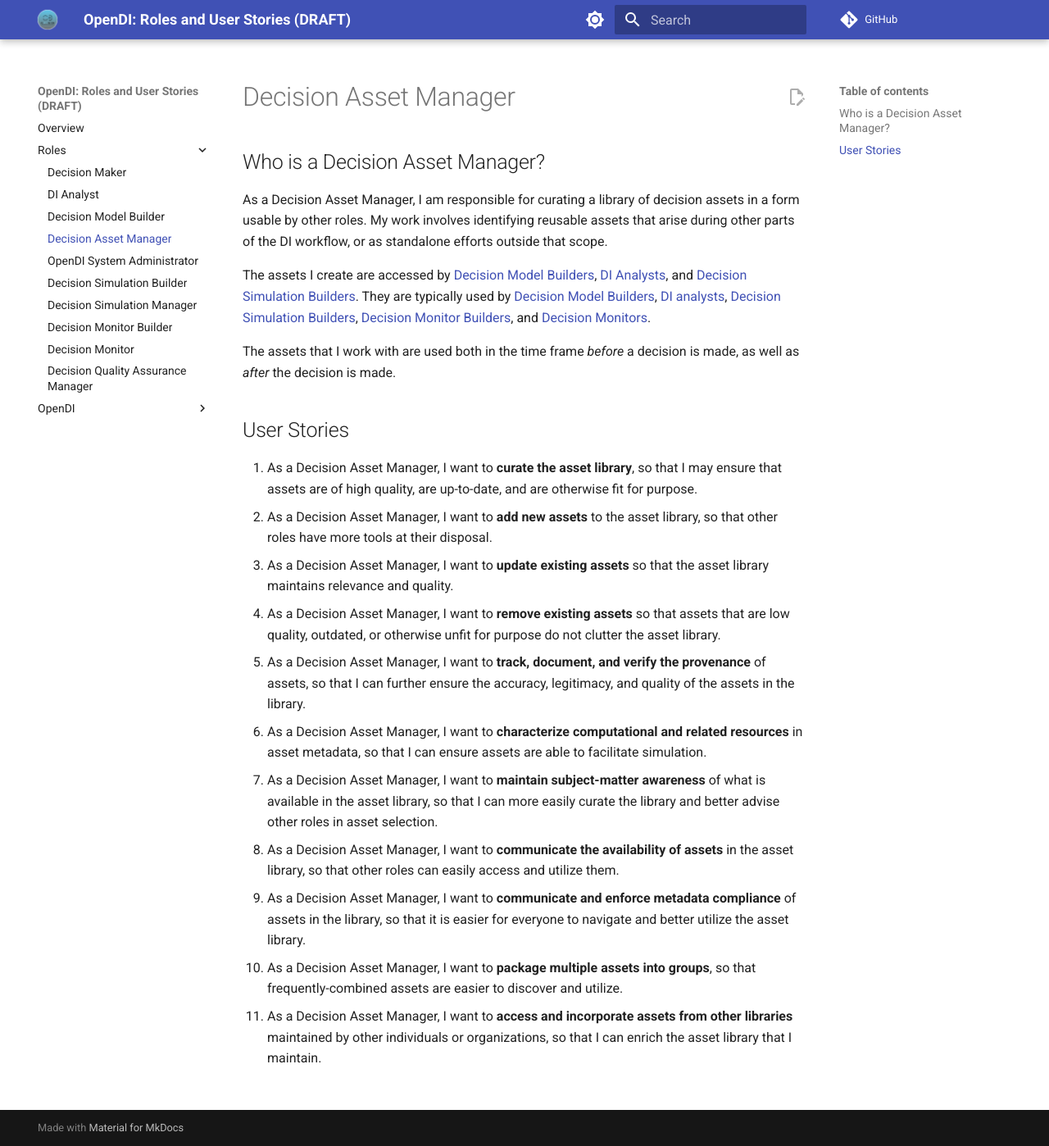
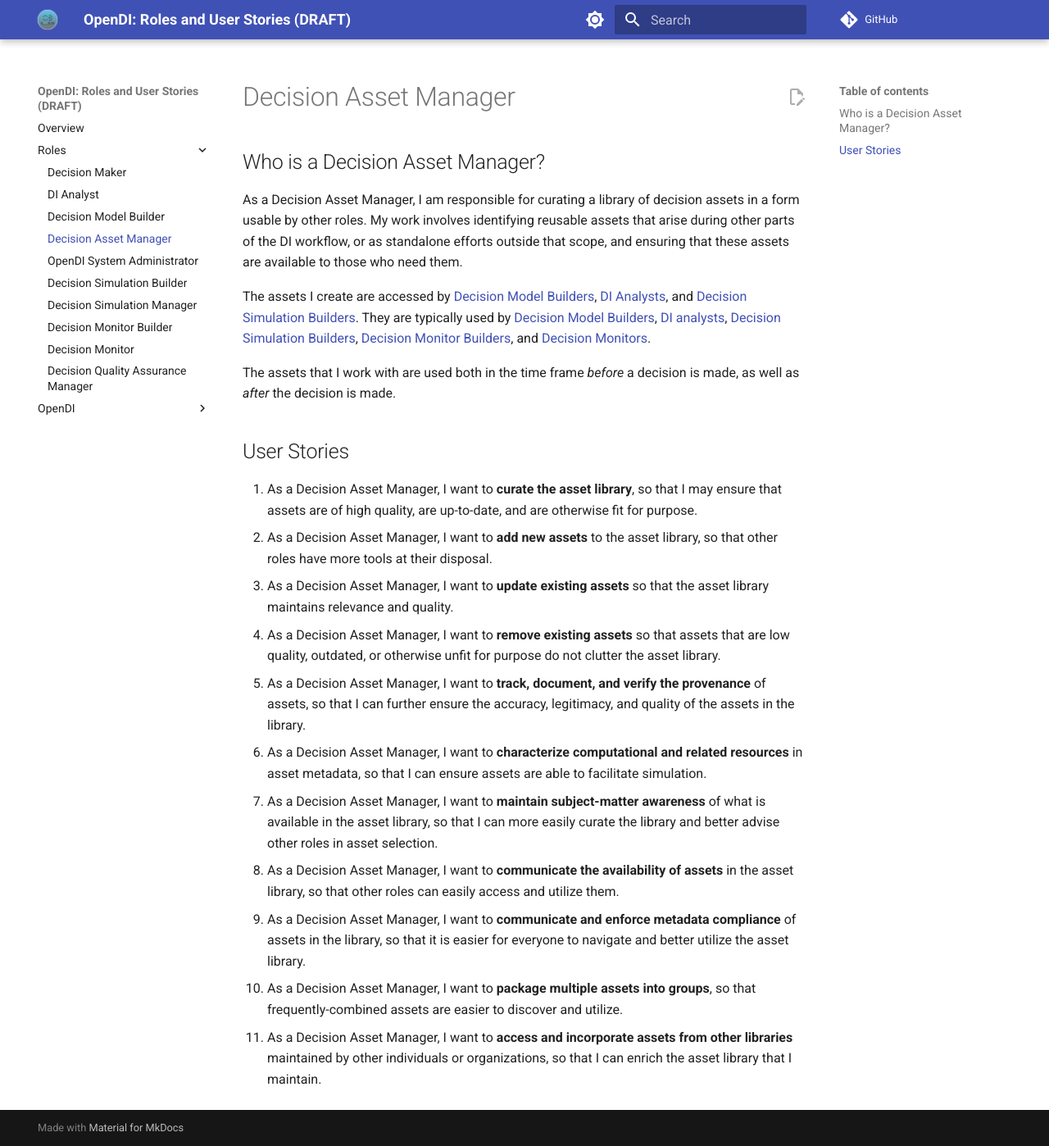
Before and after one commit to opendi-org/roles-user-stories, an MkDocs documentation site: the page built from docs/Roles/Decision Asset Manager.md, in a window 1280 px wide and 1398 px high. Shown: the whole window at 82% size. Built offline with MkDocs 1.6.1 and Material for MkDocs 9.7.7, drawn with Linux system fonts in a browser that asks for light colours; comment, search, counter and statistics services are not loaded.

Commit message:
Updates to d asset manager

```diff
--- a/docs/Roles/Decision Asset Manager.md
+++ b/docs/Roles/Decision Asset Manager.md
@@ -2,7 +2,7 @@
 
 ## Who is a Decision Asset Manager?
 
-As a Decision Asset Manager, I am responsible for curating a library of decision assets in a form usable by other roles. My work involves identifying reusable assets that arise during other parts of the DI workflow, or as standalone efforts outside that scope.
+As a Decision Asset Manager, I am responsible for curating a library of decision assets in a form usable by other roles. My work involves identifying reusable assets that arise during other parts of the DI workflow, or as standalone efforts outside that scope, and ensuring that these assets are available to those who need them.
 
 The assets I create are accessed by [Decision Model Builders](./Decision%20Model%20Builder.md), [DI Analysts](./DI%20Analyst.md), and [Decision Simulation Builders](./Decision%20Simulation%20Builder.md). They are typically used by [Decision Model Builders](./Decision%20Model%20Builder.md), [DI analysts](./DI%20Analyst.md), [Decision Simulation Builders](./Decision%20Simulation%20Builder.md), [Decision Monitor Builders](./Decision%20Monitor%20Builder.md), and [Decision Monitors](./Decision%20Monitor.md).
 
```
